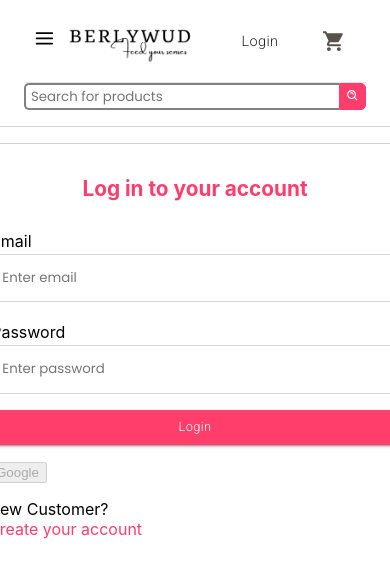
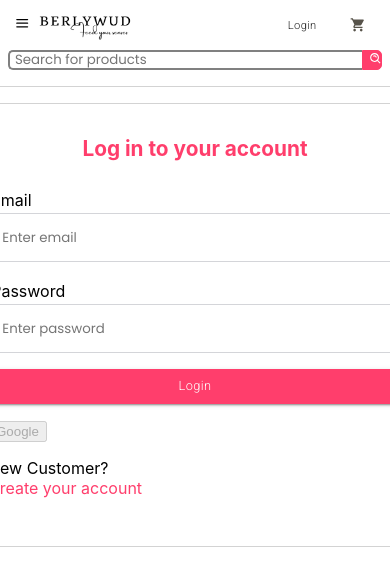
Before and after one commit to mannywebdev/Berlywud, a React (Create React App) app in the folder frontend/: page /signin in a window 390 px wide. Shown: the top 586 px of the page. Built offline with nearby package versions, Linux system fonts and the light colour scheme; no server answers; a web font is replaced by a local one.

Commit message:
Made header Responsive

```diff
--- a/frontend/src/Navbar.css
+++ b/frontend/src/Navbar.css
@@ -7,7 +7,6 @@
     display: flex;
     justify-content: space-between;
     align-items: center;
-    border-bottom: 1px solid #e7e7e7;
     background-color: white;
 }
 
@@ -43,6 +42,7 @@
     font-size: 1.1em;
     color: #57534a;
 }
+
 .dropdown{
     display: inline-block;
     position: relative;
@@ -58,16 +58,19 @@
     box-shadow: none;
 }
 
-.dropdown__content{
+.dropdown__content {
     position: absolute ;
     display: none;
-    z-index: 1;
+    z-index: 1000;
+    top: 45;
     right: 10px;
+    border: 1px solid lightgray;
     margin: 0;
-    padding: 0.5em 2em;
-    background-color: bisque;
+    padding: 0em 1em;
+    background-color: white;
+    width: 12em;
 }
-.dropdown:hover .dropdown__content{
+.dropdown__content.active{
     display: block;
 }
 ul{
@@ -76,7 +79,11 @@ ul{
 }
 ul li {
     padding: 0.5em 0;
+    border-top: 1px solid lightgray;
 }
+/* ul > li:first-child  {
+    border-color: yellow;
+} */
 
 .capitalize{
     text-transform: capitalize;
@@ -143,7 +150,7 @@ ul li {
         display: flex;
         flex-direction: column;
         position: absolute;
-        top: 127px;
+        top: 119px;
         width: 100%;
         z-index: 100;
         /* margin-left: -24px; */
@@ -159,8 +166,9 @@ ul li {
 
     .navbar__category{
         width: 100%;
-        background-color: bisque;
+        background-color: white;
         padding: 1.5em 1.5em;
+        border-bottom : lightgray 1px solid;;
     }
     .big__searchbox{
         display : block;
@@ -169,3 +177,50 @@ ul li {
         display : none;
     }
 }
+
+@media only screen and (max-width: 570px){
+    .navbar__outer{
+        padding: 0 0.5em;
+    }
+    .navbar__logo>img{
+        width: 6em;
+        margin-right: 1.5em;
+    }
+    .hamburger__cancel{
+        font-size: 0.9em;
+    }
+
+    .navbar__category{
+        padding: 0.8em 0.8em;
+    }
+
+    .navbar__option>.navbar__link{
+        font-size: 0.7em;
+    }
+
+
+    .navbar__logincart .MuiSvgIcon-root {
+        font-size: 1em;
+    }
+    .link__button Button{
+        font-size: 0.7em;
+    }
+    .navbar__option{
+        top: 86px;
+    }
+    .dropdown__content{
+        width: 8em;
+        top: 30px;
+        right: -18px;
+    }
+    ul li {
+        font-size: 0.8em;
+    }
+    .navbar__logincart .MuiButton-root{
+        padding: 0 ;
+    }
+    .navbar__logincart .MuiIconButton-root{
+        padding: 0 ;
+        font-size: 1.1em;
+    }
+}
--- a/frontend/src/Navbar.js
+++ b/frontend/src/Navbar.js
@@ -18,8 +18,25 @@ import { ImCancelCircle } from "react-icons/im";
 function Navbar() {
 
     const [click,setClick]= useState(false)
+    const [userDropdownStatus,setUserDropdownStatus]= useState(false)
+    const [adminDropdownStatus,setAdminDropdownStatus]= useState(false)
 
-    const handleClick = () => setClick(!click)
+    const handleClick = () => {
+        setClick(!click)
+        setUserDropdownStatus(false)
+        setAdminDropdownStatus(false)
+    }
+    const handleUserDropdown = () => {
+        setClick(false)
+        setAdminDropdownStatus(false)
+        setUserDropdownStatus(!userDropdownStatus)
+    }
+    const handleAdminDropdown = () => {
+        setClick(false)
+        setUserDropdownStatus(false)
+        setAdminDropdownStatus(!adminDropdownStatus)
+    }
+
     console.log(`click`, click)
 
     const Cart = useSelector(state=> state.Cart)
@@ -27,6 +44,12 @@ function Navbar() {
     const {cartItems} = Cart
     const UserSignin = useSelector(state=> state.UserSignin)
     const { userInfo } = UserSignin
+
+    if(userInfo){
+        var name = userInfo.name
+        var matches = name.match(/\b(\w)/g); // ['J','S','O','N']
+        var acronym = matches.join('');
+    }
 
     const signoutHandler = () =>{
         dispatch(signout())
@@ -71,16 +94,19 @@ function Navbar() {
             <div className="navbar__logincart">
                 {
                     userInfo ? (
-                        <div className="dropdown">
-                            <Link className="link link__button" to='# '>
+                        <div className="dropdown"  onClick={handleUserDropdown}>
+                            <Link className="link link__button" to='#'>
                             <Button
                                 variant="contained"
                                 endIcon={<ArrowDropDownIcon/>}
+                                className="navbar__btn"
                             >
-                            {userInfo.name}
+                            {
+                                acronym
+                            }
                             </Button>
                             </Link>
-                            <ul className="dropdown__content">
+                            <ul className={userDropdownStatus ? "dropdown__content active" : "dropdown__content"}>
                                 <Link to="/orderhistory" className="link"><li>Order History</li></Link>
                                 <Link to="/profile" className="link"><li>My Profile</li></Link>
                                 <Link to="#signout" className="link" onClick={signoutHandler}><li>Logout</li></Link>
@@ -99,16 +125,17 @@ function Navbar() {
                 }
                 {
                     userInfo && userInfo.isAdmin &&
-                        <div className="dropdown">
+                        <div className="dropdown" onClick={handleAdminDropdown}>
                             <Link className="link link__button" to='#admin'>
                             <Button
+                                className="navbar__btn"
                                 variant="contained"
                                 endIcon={<ArrowDropDownIcon/>}
                             >
                             Admin
                             </Button>
                             </Link>
-                            <ul className="dropdown__content">
+                            <ul className={adminDropdownStatus ? "dropdown__content active" : "dropdown__content"}>
                                 <Link to="/dashboard" className="link"><li>Dashboard</li></Link>
                                 <Link to="/productlist" className="link"><li>Products</li></Link>
                                 <Link to="/orderlist" className="link" ><li>Orders</li></Link>
--- a/frontend/src/SearchBox.css
+++ b/frontend/src/SearchBox.css
@@ -57,4 +57,17 @@
       padding: 5px;
       height: 2em;
     }
-}
+  }
+  @media only screen and (max-width: 1310px){
+    .searchButton {
+      width: 1.5em;
+      height: 1.5em;
+      text-align: center;
+      color: #fff;
+    }
+    .searchTerm {
+      border-right: none;
+      padding: 5px;
+      height: 1.5em;
+    }
+  }
```
